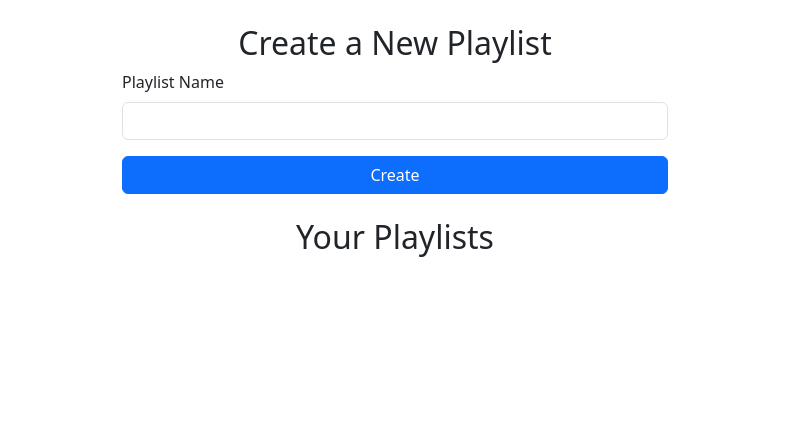
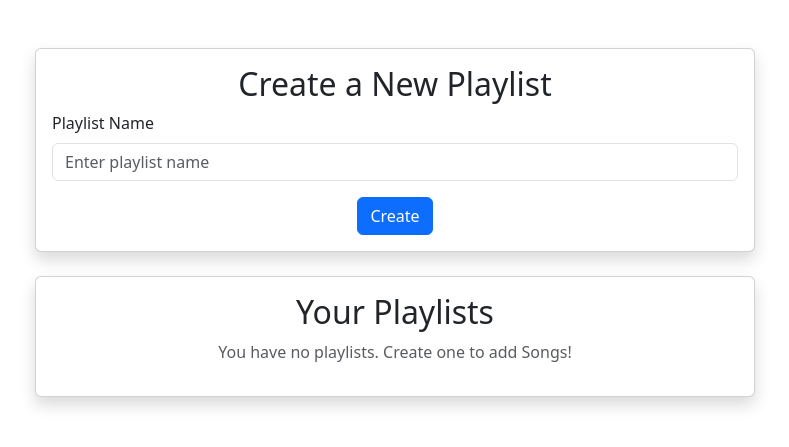
Before and after one commit to Eoban97/MusicMixery, a Flask app: page /playlists in a window 1280 px wide. Shown: the part 56-503 px from the top of the page, without its empty margins (245-1034 px from the left). Run offline with Flask 3, Linux system fonts and the light colour scheme; the visitor is signed in with stand-in values (Sample User, id 1); data that the repository does not hold is empty.

Commit message:
Finish the frontend

```diff
--- a/app.py
+++ b/app.py
@@ -137,8 +137,9 @@ def login():
                 login_user(user)
                 return redirect(url_for('home'))
             else:
-                flash('Wrong username or password')
-
+                flash('Incorrect password')
+        else:
+            flash('User not found')
     return render_template('login.html', form=form)
 
 
@@ -254,7 +255,7 @@ def add_song_to_playlist(song_id):
     return redirect(url_for('search'))
 
 
-@app.route('/delete_playlist/<int:playlist_id>', methods=['POST'])
+@app.route('/delete_playlist/<int:playlist_id>', methods=['GET', 'POST'])
 @login_required
 def delete_playlist(playlist_id):
     playlist = Playlist.query.filter_by(id=playlist_id,
@@ -269,7 +270,7 @@ def delete_playlist(playlist_id):
 
 
 @app.route('/delete_song_from_playlist/<int:playlist_id>/<int:song_id>',
-           methods=['POST'])
+           methods=['GET', 'POST'])
 @login_required
 def delete_song_from_playlist(playlist_id, song_id):
     playlist = Playlist.query.filter_by(id=playlist_id,
--- a/templates/playlists.html
+++ b/templates/playlists.html
@@ -9,32 +9,42 @@
 {% endblock %}
 
 {% block content %}
+<div class="container mt-5">
     <div class="row justify-content-center">
-    <div class="col-lg-6 col-md-8">
-        <div class="mt-4 mb-4">
-            <h2 class="text-center">Create a New Playlist</h2>
+        <div class="col-lg-8">
+            <div class="card shadow mb-4">
+                <div class="card-body">
+                    <h2 class="card-title text-center">Create a New Playlist</h2>
                     <form method="POST" action="">
                         {{ form.hidden_tag() }}
                         <div class="mb-3">
                             {{ form.name.label(class="form-label") }}
-                    {{ form.name(class="form-control", size=20) }}
+                            {{ form.name(class="form-control", placeholder="Enter playlist name") }}
                         </div>
-                <div class="d-grid">
+                        <div class="text-center">
                             {{ form.submit(class="btn btn-primary") }}
                         </div>
                     </form>
                 </div>
+            </div>
 
-        <div class="mt-4 mb-4">
-            <h2 class="text-center">Your Playlists</h2>
-            <ul class="list-group">
+            <div class="card shadow">
+                <div class="card-body">
+                    <h2 class="card-title text-center">Your Playlists</h2>
+                    {% if playlists %}
+                    <ul class="list-group list-group-flush">
                         {% for playlist in playlists %}
                         <li class="list-group-item d-flex justify-content-between align-items-center">
-                    <a href='/playlists/{{playlist.id}}'>{{ playlist.name }}</a>
-                    <span class="badge bg-primary rounded-pill">{{ playlist.songs|length }} Songs</span>
+                            <a href="{{ url_for('playlist', playlist_id=playlist.id) }}">{{ playlist.name }}</a>
+                            <span class="badge bg-primary rounded-pill">{{ playlist.songs|length }}</span>
                         </li>
                         {% endfor %}
                     </ul>
+                    {% else %}
+                    <p class="text-muted text-center">You have no playlists. Create one to add Songs!</p>
+                    {% endif %}
+                </div>
+            </div>
         </div>
     </div>
 </div>
```
Also changed, not shown: templates/login.html (+11 -0 lines), templates/playlist.html (+38 -5 lines), templates/search.html (+21 -20 lines). Lines whose indentation alone changed are shown as unchanged.
